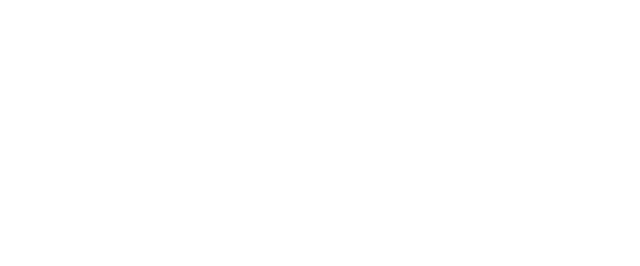
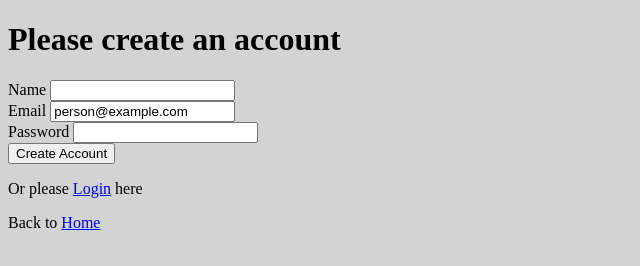
Before and after one commit to paulGeoghegan/PGPrograms, a website: page public/pages/createAccount.html in a window 1280 px wide. Shown: the whole page, without its empty margins (0-640 px from the left). Drawn offline with Linux system fonts and the light colour scheme; files that its build step writes are made by us from their sources.

Commit message:
Added create form and quick links for going home and switching forms

```diff
--- a/package.json
+++ b/package.json
@@ -19,6 +19,7 @@
   "dependencies": {
     "body-parser": "^1.19.0",
     "express": "^4.17.1",
+    "express-validator": "^6.13.0",
     "pg-promise": "^10.11.1"
   }
 }
--- a/public/pages/createAccount.html
+++ b/public/pages/createAccount.html
@@ -0,0 +1,32 @@
+<!DOCTYPE html>
+<html>
+<head>
+
+	<title> Create Account</title>
+	<link id="style" rel="stylesheet" href="styles/normalFormStyle.css" type=text/css >
+
+</head>
+<body>
+
+	<h1> Please create an account</h1>
+
+	<div id="loginForm">
+
+		<label for="name">Name</label>
+		<input id="name" type="text" /></br>
+
+		<label for="email">Email</label>
+		<input id="email" type="email" value="person@example.com"></br>
+
+		<label for="password">Password</label>
+		<input id="password" type="password" /></br>
+
+		<input id="createAccount" type="button" value="Create Account" /></br>
+
+	</div>
+
+	<p> Or please <a href="http://localhost:3000/login">Login</a> here </p>
+	<p> Back to <a href="http://localhost:3000/">Home </a></p>
+
+</body>
+</html>
--- /dev/null
+++ b/public/styles/normalFormStyle.css
@@ -0,0 +1,4 @@
+
+body{
+	background-color: lightgray;
+}
```
Also changed, not shown: app.js (+15 -10 lines), public/pages/login.html (+8 -0 lines), 1 other file.
